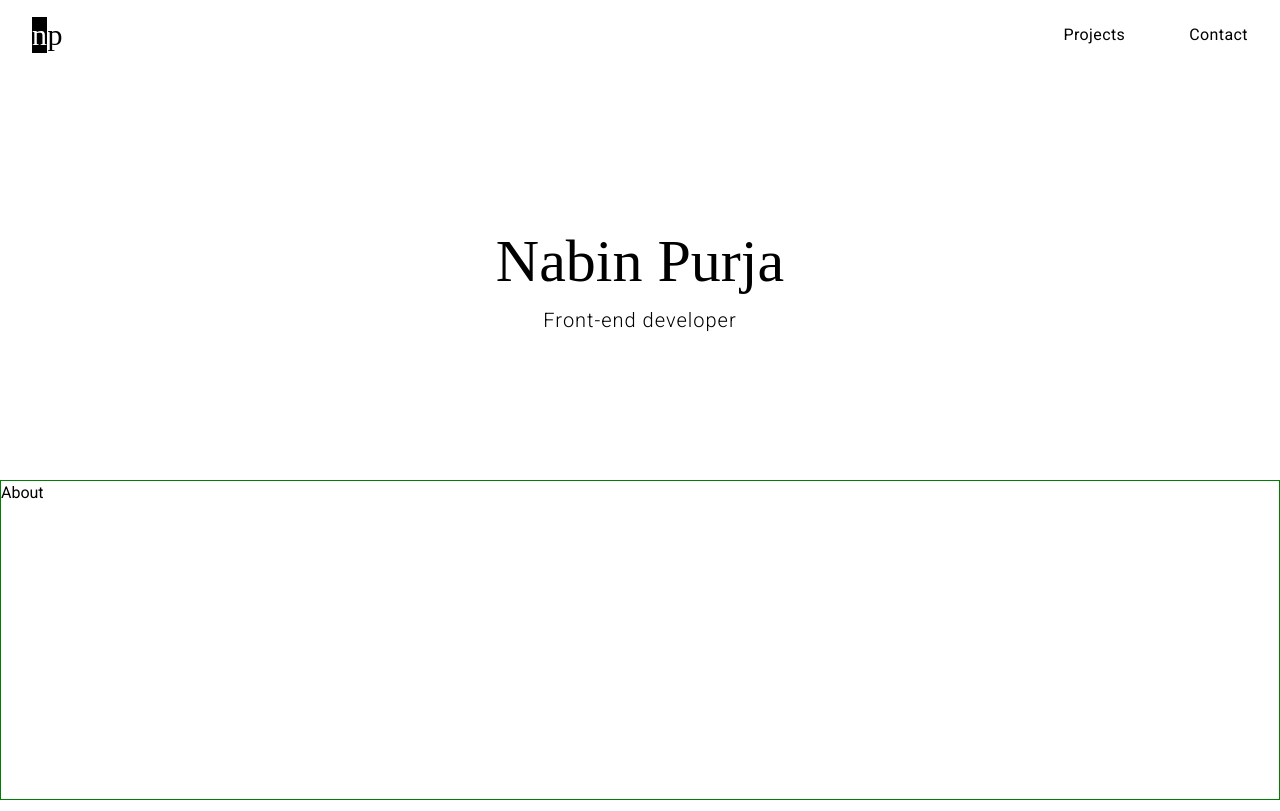
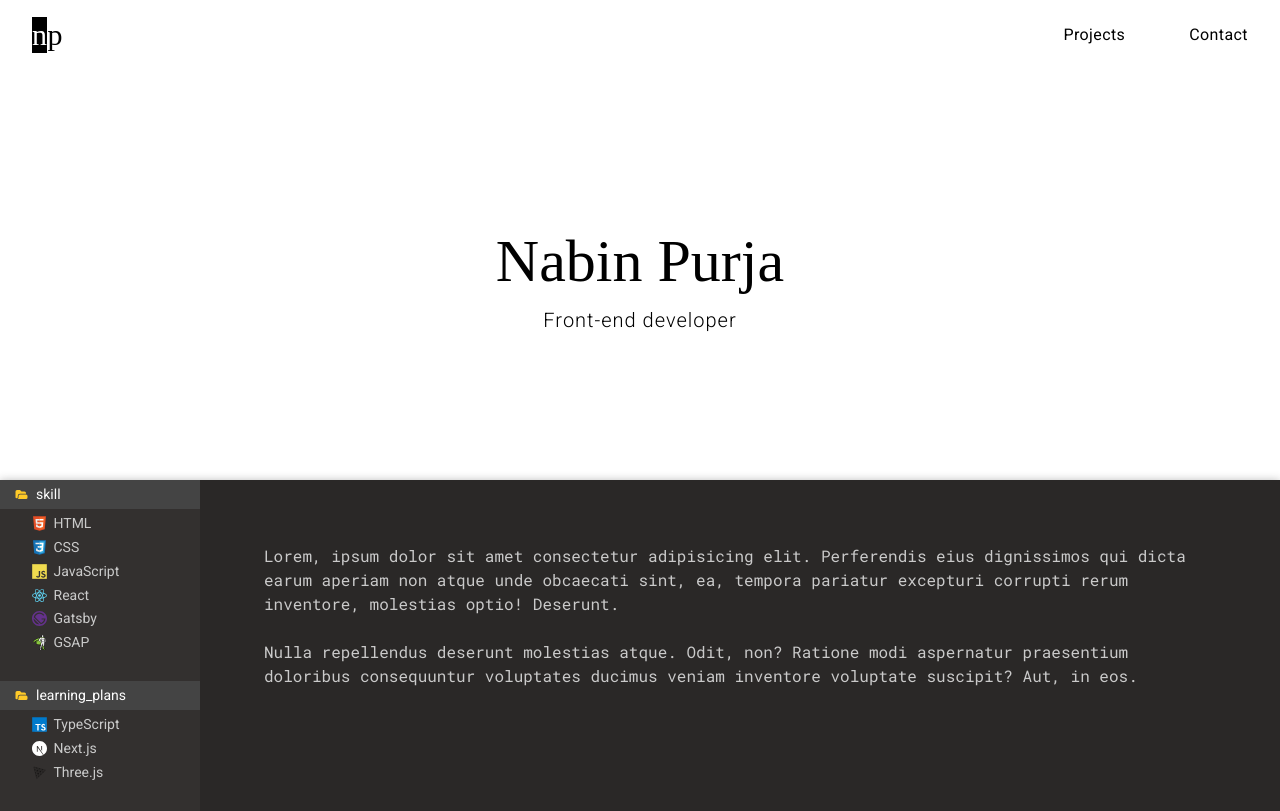
Before and after one commit to nabnmgr/portfolio-v2, a Gatsby site: page / in a window 1280 px wide. Built offline with nearby package versions, Linux system fonts and the light colour scheme; Gatsby itself is replaced by a stand-in of ours; a web font is replaced by a local one.

Commit message:
About block structure and basic styles

```diff
--- a/gatsby-config.js
+++ b/gatsby-config.js
@@ -16,6 +16,14 @@ module.exports = {
             options: {
                 name: `images`,
                 path: `${__dirname}/src/images/`,
+            },
+        },
+        {
+            resolve: 'gatsby-plugin-react-svg',
+            options: {
+                rule: {
+                    include: `${__dirname}/src/images/icons`,
+                },
             },
         },
         {
@@ -45,6 +53,10 @@ module.exports = {
                             variants: ['300', '400', '500'],
                         },
                         {
+                            family: 'Roboto Mono',
+                            variants: ['300', '400', '500'],
+                        },
+                        {
                             family: 'Orelega One',
                             variants: ['400'],
                         },
--- a/package.json
+++ b/package.json
@@ -19,6 +19,7 @@
     "gatsby": "^3.2.1",
     "gatsby-plugin-image": "^1.3.1",
     "gatsby-plugin-postcss": "^4.3.0",
+    "gatsby-plugin-react-svg": "^3.0.1",
     "gatsby-plugin-sass": "^4.3.0",
     "gatsby-plugin-sharp": "^3.3.1",
     "gatsby-plugin-webfonts": "^2.1.0",
--- a/src/components/AboutBlock.js
+++ b/src/components/AboutBlock.js
@@ -1,10 +1,112 @@
 import React from 'react';
+import {
+    HtmlIcon,
+    CssIcon,
+    JavascriptIcon,
+    ReactIcon,
+    GatsbyIcon,
+    GsapIcon,
+    TypescriptIcon,
+    NextjsIcon,
+    ThreeIcon,
+    FolderIcon,
+} from './DevIcons';
 import './AboutBlock.scss';
 
 const AboutBlock = () => {
     return (
         <div id="about-block">
-            <p>About</p>
+            <div className="explorer">
+                <div className="skills">
+                    <div className="explorer-title">
+                        <div className="icon">
+                            <FolderIcon />
+                        </div>
+                        <div className="label">skill</div>
+                    </div>
+                    <ul>
+                        <li className="tech">
+                            <div className="icon">
+                                <HtmlIcon />
+                            </div>
+                            <div className="label">HTML</div>
+                        </li>
+                        <li className="tech">
+                            <div className="icon">
+                                <CssIcon />
+                            </div>
+                            <div className="label">CSS</div>
+                        </li>
+                        <li className="tech">
+                            <div className="icon">
+                                <JavascriptIcon />
+                            </div>
+                            <div className="label">JavaScript</div>
+                        </li>
+                        <li className="tech">
+                            <div className="icon">
+                                <ReactIcon />
+                            </div>
+                            <div className="label">React</div>
+                        </li>
+                        <li className="tech">
+                            <div className="icon">
+                                <GatsbyIcon />
+                            </div>
+                            <div className="label">Gatsby</div>
+                        </li>
+                        <li className="tech">
+                            <div className="icon">
+                                <GsapIcon />
+                            </div>
+                            <div className="label">GSAP</div>
+                        </li>
+                    </ul>
+                </div>
+                <div className="learning-plans">
+                    <div className="explorer-title">
+                        <div className="icon">
+                            <FolderIcon />
+                        </div>
+                        <div className="label">learning_plans</div>
+                    </div>
+                    <ul>
+                        <li className="tech">
+                            <div className="icon">
+                                <TypescriptIcon />
+                            </div>
+                            <div className="label">TypeScript</div>
+                        </li>
+                        <li className="tech">
+                            <div className="icon">
+                                <NextjsIcon />
+                            </div>
+                            <div className="label">Next.js</div>
+                        </li>
+                        <li className="tech">
+                            <div className="icon">
+                                <ThreeIcon />
+                            </div>
+                            <div className="label">Three.js</div>
+                        </li>
+                    </ul>
+                </div>
+            </div>
+            <div className="description font-mono">
+                <p>
+                    Lorem, ipsum dolor sit amet consectetur adipisicing elit.
+                    Perferendis eius dignissimos qui dicta earum aperiam non
+                    atque unde obcaecati sint, ea, tempora pariatur excepturi
+                    corrupti rerum inventore, molestias optio! Deserunt.
+                </p>
+                <br />
+                <p>
+                    Nulla repellendus deserunt molestias atque. Odit, non?
+                    Ratione modi aspernatur praesentium doloribus consequuntur
+                    voluptates ducimus veniam inventore voluptate suscipit? Aut,
+                    in eos.
+                </p>
+            </div>
         </div>
     );
 };
--- a/src/components/AboutBlock.scss
+++ b/src/components/AboutBlock.scss
@@ -1,4 +1,52 @@
 #about-block {
-    border: 1px solid green;
     min-height: calc(100vh - 60vh);
+    display: flex;
+    color: #cacaca;
+    font-size: 0.875rem;
+    box-shadow: 0 0 0.5rem rgb(42 40 39 / 30%);
+
+    .explorer {
+        background-color: #33302f;
+        flex: 0 0 200px;
+
+        .skills,
+        .learning-plans {
+            margin-bottom: 2em;
+
+            .explorer-title {
+                background-color: #444;
+                color: #fdfdfd;
+                padding: 4px 0;
+                margin-bottom: 0.3em;
+                padding-left: 1em;
+                display: flex;
+                align-items: center;
+            }
+
+            .tech {
+                padding-left: 2.25em;
+                display: flex;
+                align-items: center;
+                margin: 0.2em 0;
+            }
+        }
+
+        .icon {
+            width: 15px;
+            height: 15px;
+            margin-right: 0.5em;
+
+            svg {
+                width: 100%;
+                height: 100%;
+            }
+        }
+    }
+
+    .description {
+        background-color: #2a2827;
+        width: 100%;
+        font-size: 1rem;
+        padding: 4em;
+    }
 }
--- /dev/null
+++ b/src/components/DevIcons.js
@@ -0,0 +1,23 @@
+import HtmlIcon from '../images/icons/html.svg';
+import CssIcon from '../images/icons/css.svg';
+import JavascriptIcon from '../images/icons/javascript.svg';
+import ReactIcon from '../images/icons/reactjs.svg';
+import GatsbyIcon from '../images/icons/gatsby.svg';
+import GsapIcon from '../images/icons/gsap.svg';
+import TypescriptIcon from '../images/icons/typescript.svg';
+import NextjsIcon from '../images/icons/nextjs.svg';
+import ThreeIcon from '../images/icons/three.svg';
+import FolderIcon from '../images/icons/folder.svg';
+
+export {
+    HtmlIcon,
+    CssIcon,
+    JavascriptIcon,
+    ReactIcon,
+    GatsbyIcon,
+    GsapIcon,
+    TypescriptIcon,
+    NextjsIcon,
+    ThreeIcon,
+    FolderIcon,
+};
--- a/tailwind.config.js
+++ b/tailwind.config.js
@@ -7,6 +7,7 @@ module.exports = {
         extend: {
             fontFamily: {
                 sans: ['Roboto', 'sans-serif'],
+                mono: ['Roboto mono', 'monospace'],
                 serif: ['Orelega One', 'cursive'],
             },
         },
```
Also changed, not shown: src/images/icons/css.svg (added), src/images/icons/folder.svg (added), src/images/icons/gatsby.svg (added), src/images/icons/git.svg (added), src/images/icons/github.svg (added), src/images/icons/gsap.svg (added), src/images/icons/html.svg (added), src/images/icons/javascript.svg (added), src/images/icons/nextjs.svg (added), src/images/icons/reactjs.svg (added), src/images/icons/three.svg (added), src/images/icons/typescript.svg (added), 1 other file.
